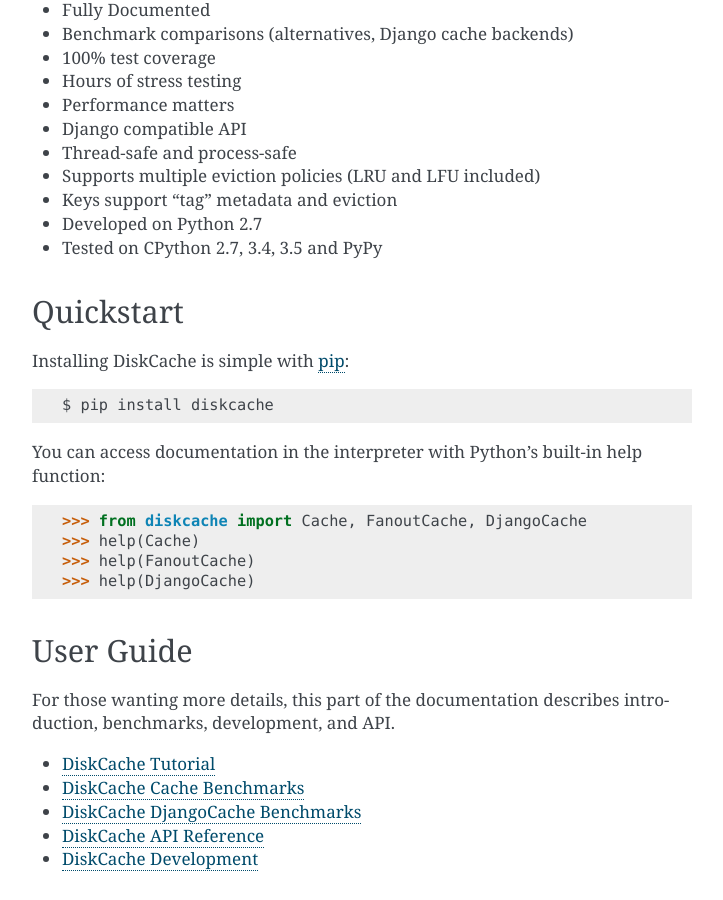
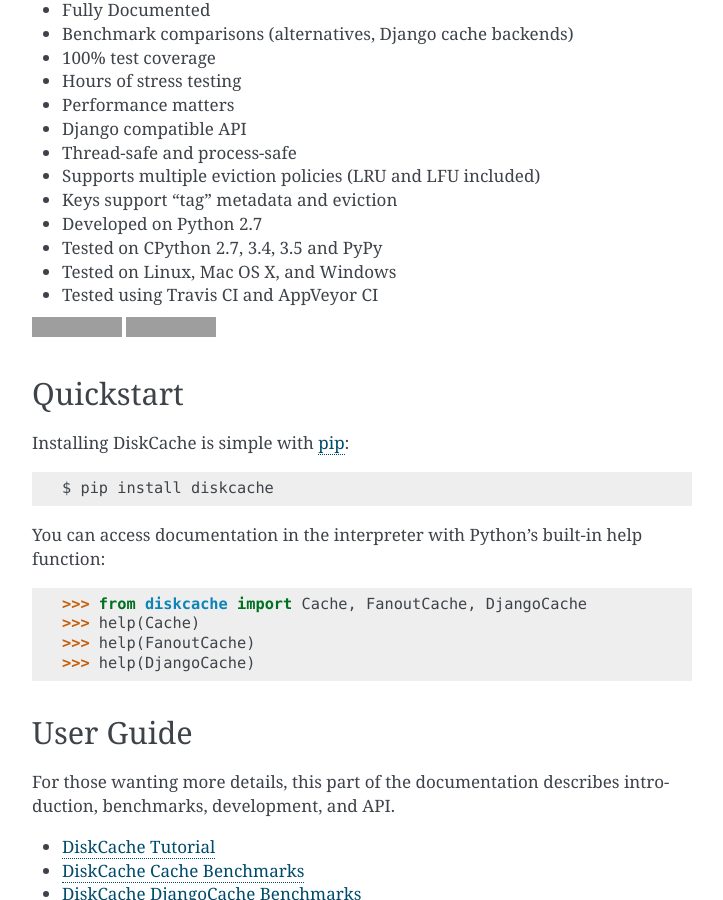
Before and after one commit to grantjenks/python-diskcache, a Sphinx documentation site: the page built from docs/index.rst, in a window 1280 px wide and 900 px high, scrolled down 1198 px. Shown: the whole window, without its empty margins (388-1111 px from the left). Built offline with Sphinx 7.4.7, drawn with Linux system fonts in a browser that asks for light colours; grey boxes are pictures that could not be loaded.

```diff
--- a/docs/index.rst
+++ b/docs/index.rst
@@ -64,6 +64,14 @@ Features
 - Keys support "tag" metadata and eviction
 - Developed on Python 2.7
 - Tested on CPython 2.7, 3.4, 3.5 and PyPy
+- Tested on Linux, Mac OS X, and Windows
+- Tested using Travis CI and AppVeyor CI
+
+.. image:: https://api.travis-ci.org/grantjenks/python-diskcache.svg?branch=master
+    :target: http://www.grantjenks.com/docs/diskcache/
+
+.. image:: https://ci.appveyor.com/api/projects/status/github/grantjenks/python-diskcache?branch=master&svg=true
+    :target: http://www.grantjenks.com/docs/diskcache/
 
 Quickstart
 ----------
```
Also changed, not shown: README.rst (+8 -6 lines).
